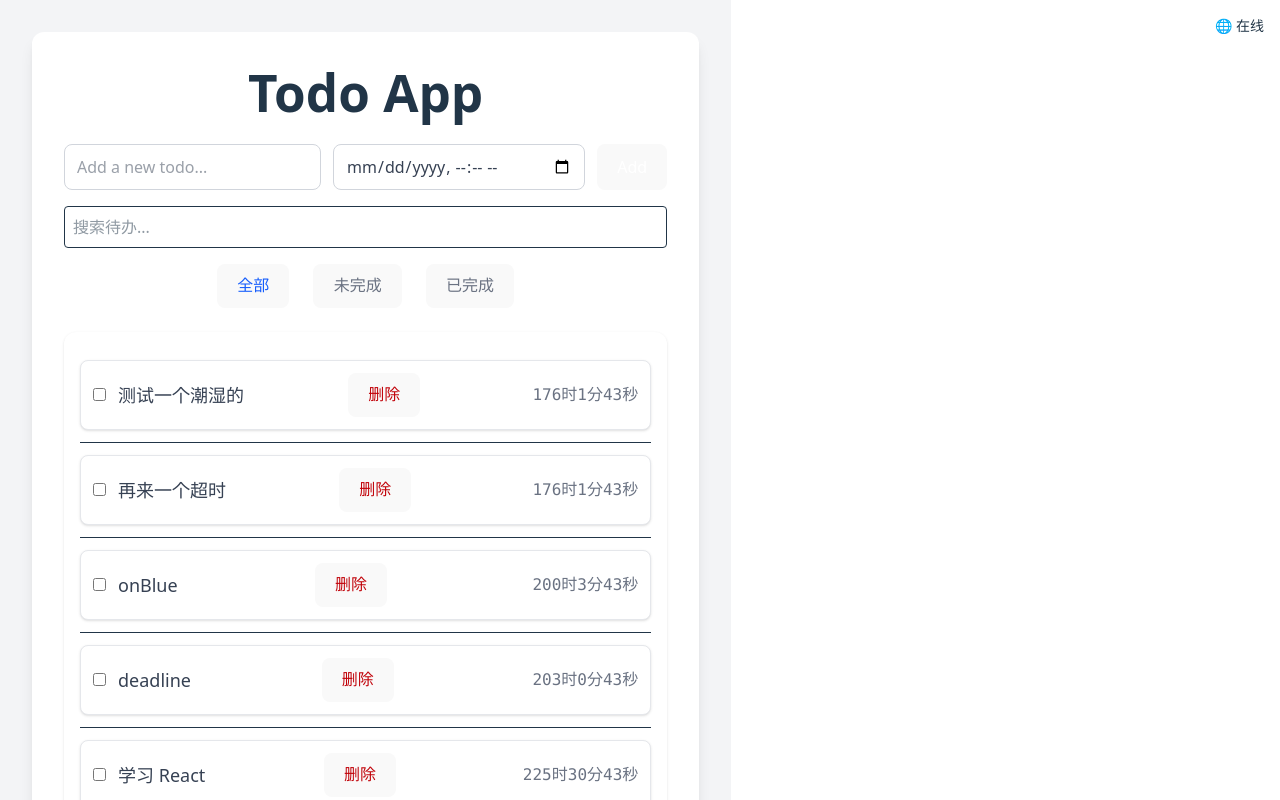
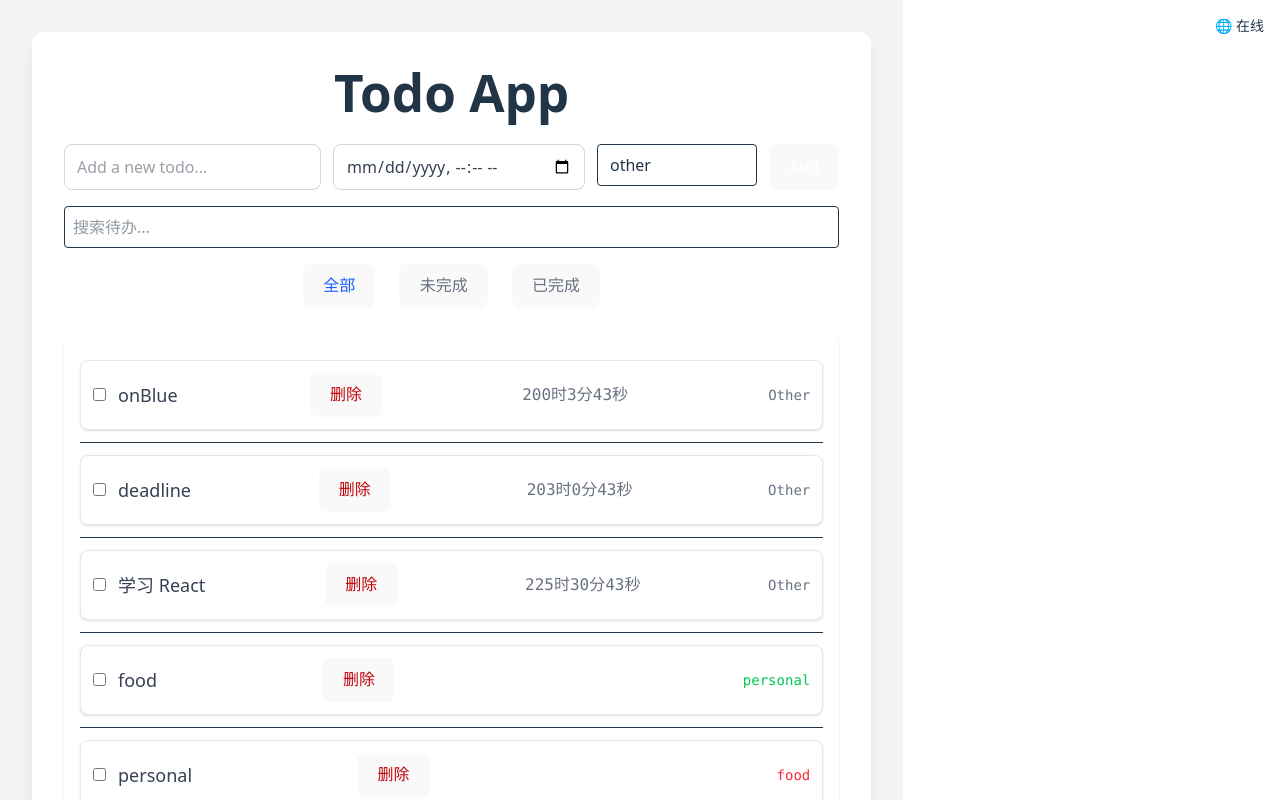
Before and after one commit to xzy1124/todo-app, a React (Vite) app: page / in a window 1280 px wide. Shown: the top 800 px of the page. Built offline with nearby package versions, Linux system fonts and the light colour scheme; data requests are answered from the project's data file.

Commit message:
下拉分类及其动画实现

```diff
--- a/db.json
+++ b/db.json
@@ -1,15 +1,5 @@
 {
   "todos": [
-    {
-      "id": "3ea5",
-      "title": "zainali",
-      "completed": false
-    },
-    {
-      "id": "8c49",
-      "title": "看呢",
-      "completed": false
-    },
     {
       "id": "1",
       "title": "学习 React",
@@ -29,21 +19,28 @@
       "deadline": "2025-11-13T16:33"
     },
     {
-      "id": "0281",
-      "title": "ds",
-      "completed": false
+      "id": "861a",
+      "title": "food",
+      "completed": false,
+      "group": "personal"
     },
     {
-      "id": "780a",
-      "title": "测试一个潮湿的",
+      "id": "0642",
+      "title": "personal",
       "completed": false,
-      "deadline": "2025-11-12T16:31"
+      "group": "food"
     },
     {
-      "id": "f932",
-      "title": "再来一个超时",
+      "id": "18b5",
+      "title": "word",
       "completed": false,
-      "deadline": "2025-11-12T16:31"
+      "group": "work"
+    },
+    {
+      "id": "8df1",
+      "title": "dd",
+      "completed": false,
+      "group": "travel"
     }
   ]
 }
--- a/src/api/todoApi.ts
+++ b/src/api/todoApi.ts
@@ -5,7 +5,7 @@ const API_URL = 'http://localhost:3001/todos'
 //获取所有事项
 export const getTodo = () => axios.get<Todo[]>(API_URL)
 //添加事项,添加title和completed属性
-export const addTodo = (title: string, deadline?: string) => axios.post<Todo>(API_URL, { title, completed: false, deadline })
+export const addTodo = (title: string, deadline?: string, group?: string) => axios.post<Todo>(API_URL, { title, completed: false, deadline, group })
 //修改，要根据id修改,修改之后的数据还是个待办事项的对象
 export const updateTodo = (id: number, data: Partial<Todo>) => axios.patch<Todo>(`${API_URL}/${id}`, data)
 // 删除，也是一月，的根据id，但是应该不需要返回新对象了
--- a/src/components/TodoInput.tsx
+++ b/src/components/TodoInput.tsx
@@ -1,8 +1,9 @@
 // 这是事项输入框的实现
 import React, { useState } from 'react'
+import { motion, AnimatePresence } from 'framer-motion';
 //输入框的属性，有内容吧，
 export interface TodoInputProps {
-    onAdd: (title:string, deadline?: string) => void; //新增事件获取标题作为参数，返回一个空函数
+    onAdd: (title:string, deadline?: string, group?: string) => void; //新增事件获取标题作为参数，返回一个空函数
 }
 //TodoInput 是一个 React 函数组件,它的 props 类型是 TodoInputProps,它的参数是一个对象，我们从里面解构出 onAdd
 const TodoInput: React.FC<TodoInputProps> = (props) => {
@@ -10,6 +11,7 @@ const TodoInput: React.FC<TodoInputProps> = (props) => {
     //定义状态管理标题
     const [title, setTitle] = useState('');
     const [deadline, setDeadline] = useState('');
+    const [group, setGroup] = useState('other');
     //实现点击添加事件
     const handleAdd = (e: React.FormEvent<HTMLFormElement>) => {
         e.preventDefault()
@@ -17,27 +19,18 @@ const TodoInput: React.FC<TodoInputProps> = (props) => {
         // 如果标题为空，就不调用新增事件，也不清空标题
         if(!title.trim()) return;
         //调用新增事件,并传递标题,传到父组件那里去了
-        onAdd(title, deadline || undefined);
+        onAdd(title, deadline || undefined, group);
         //清空标题
         setTitle('');
         //清空截止时间
         setDeadline('');
     }
-    // return (
-    //     <div>
-    //         {/* 只要输入框一变化，我们就拿到e事件的value值放进title状态里 */}
-    //         <input
-    //             type="text"
-    //             placeholder="请输入事项"
-    //             // 添加value={title}.这时候的输入框就是一个受控组件，显示值由title状态控制
-    //             value={title}
-    //             onChange={(e) => setTitle(e.target.value)}/>
-    //         <button onClick={handleAdd}>添加</button>
-    //     </div>
-    // )
+    const [open, setOpen] = useState(false);
     return (
         <form onSubmit={handleAdd} className="flex gap-3 mb-4">
             <input
+                // 只要输入框一变化，我们就拿到e事件的value值放进title状态里
+                // 添加value={title}.这时候的输入框就是一个受控组件，显示值由title状态控制
                 value={title}
                 onChange={(e) => setTitle(e.target.value)}
                 className="flex-1 border border-gray-300 rounded-lg px-3 py-2 text-gray-700 focus:ring-2 focus:ring-blue-400 outline-none"
@@ -52,6 +45,38 @@ const TodoInput: React.FC<TodoInputProps> = (props) => {
                 onBlur={(e) => setDeadline(e.target.value)}
                 className="border border-gray-300 rounded-lg px-3 py-2 text-gray-700 focus:ring-2 focus:ring-blue-400 outline-none"
             />
+            {/* 新增分类的下拉框选择 */}
+            <div className="relative w-40">
+                {/* 模拟下拉框头 */}
+                <div
+                    className="border px-3 py-2 rounded cursor-pointer"
+                    onClick={() => setOpen(!open)}
+                >
+                    {group || 'Select group'}
+                </div>
+
+                {/* 下拉列表 */}
+                <AnimatePresence>
+                    {open && (
+                        <motion.ul
+                            initial={{ opacity: 0, y: -10 }}
+                            animate={{ opacity: 1, y: 0 }}
+                            exit={{ opacity: 0, y: -10 }}
+                            className="absolute w-full bg-white border rounded shadow-md mt-1 overflow-hidden"
+                        >
+                            {['work', 'personal', 'food', 'travel', 'sport', 'study', 'other'].map(g => (
+                                <li
+                                    key={g}
+                                    className="px-3 py-2 hover:bg-gray-200 cursor-pointer"
+                                    onClick={() => { setGroup(g); setOpen(false); }}
+                                >
+                                    {g}
+                                </li>
+                            ))}
+                        </motion.ul>
+                    )}
+                </AnimatePresence>
+            </div>
             <button
                 type="submit"
                 className="px-4 py-2 bg-blue-500 text-white rounded-lg hover:bg-blue-600 transition"
--- a/src/components/TodoItem.tsx
+++ b/src/components/TodoItem.tsx
@@ -49,6 +49,15 @@ const TodoItem: React.FC<TodoItemProps> = ({todo, onToggle, onDelete, searchTerm
         const seconds = Math.floor((diff / 1000) % 60)
         return `${hour}时${minutes}分${seconds}秒`
     }
+    const groupColor: Record<string, string> = {
+        work: 'text-blue-500',
+        personal: 'text-green-500',
+        food: 'text-red-500',
+        travel: 'text-purple-500',
+        sport: 'text-orange-500',
+        study: 'text-indigo-500',
+        other: 'text-gray-500',
+    };
     return (
         <div className='
             flex items-center justify-between
@@ -86,6 +95,10 @@ const TodoItem: React.FC<TodoItemProps> = ({todo, onToggle, onDelete, searchTerm
             <span className={`ml-2 font-mono ${timeLeft === '已超时' ? 'text-red-500' : 'text-gray-500'}`}>
                 {timeLeft}
             </span>
+            {/* 显示分类 */}
+            <span className={`ml-2 font-mono text-sm ${groupColor[todo.group || 'other']}`}>
+                {todo.group || 'Other'}
+            </span>
         </div>
     )
 }
--- a/src/hooks/useTodos.tsx
+++ b/src/hooks/useTodos.tsx
@@ -93,13 +93,13 @@ export const useTodos = () => {
     }, [syncOfflineQueue]); // 现在只需要依赖 syncOfflineQueue
 
     // 🔹 添加待办
-    const handleAdd = (title: string, deadline?: string) => {
+    const handleAdd = (title: string, deadline?: string, group?: string) => {
         const tempId = Date.now();
-        const newTodo: Todo = { id: tempId, title, completed: false, deadline };
+        const newTodo: Todo = { id: tempId, title, completed: false, deadline, group };
 
         updateTodos(prev => [newTodo, ...prev]);
 
-        addTodo(title, deadline)
+        addTodo(title, deadline, group)
             .then(res => {
                 updateTodos(prev =>
                     prev.map(todo => (todo.id === tempId ? res.data : todo))
```
